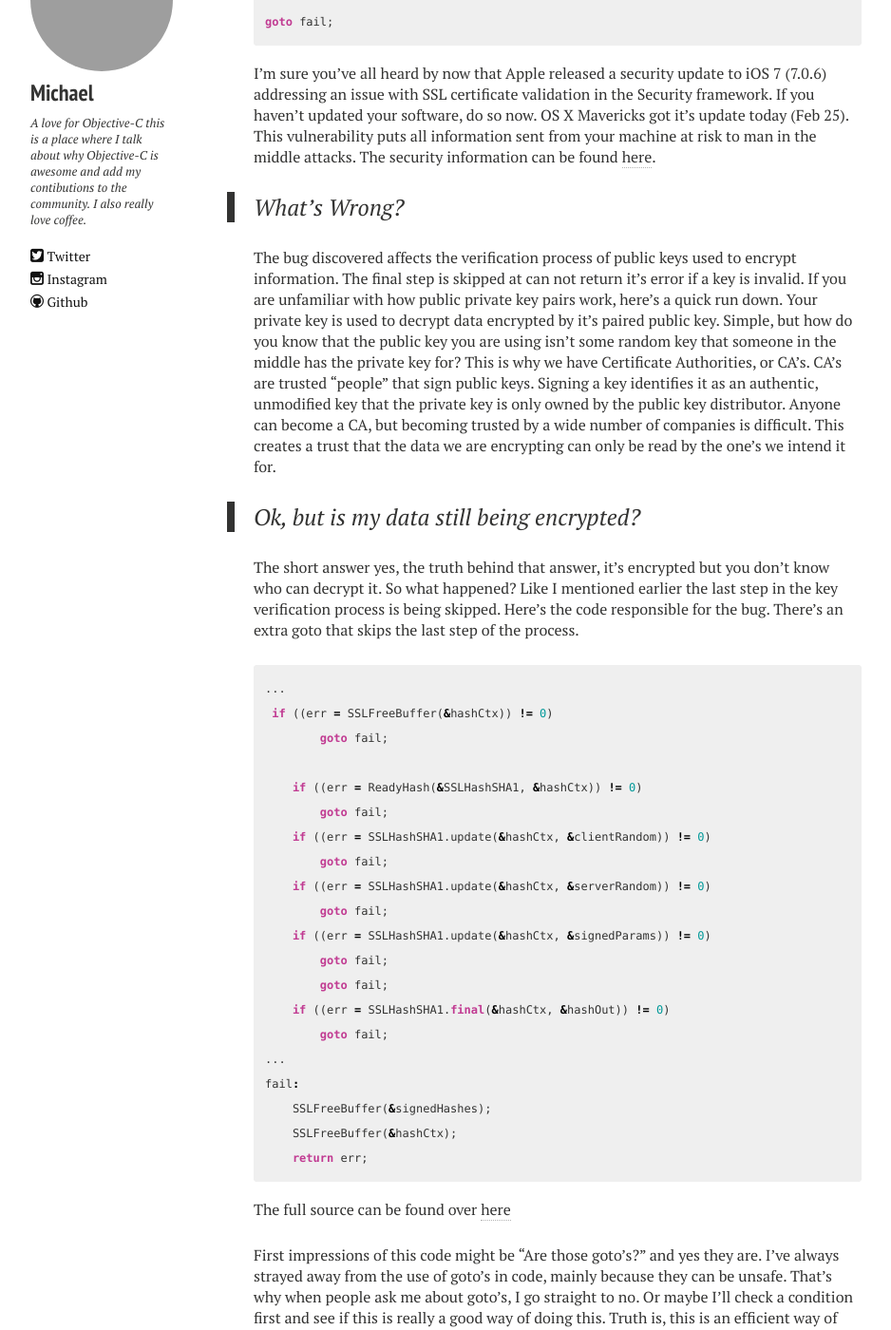
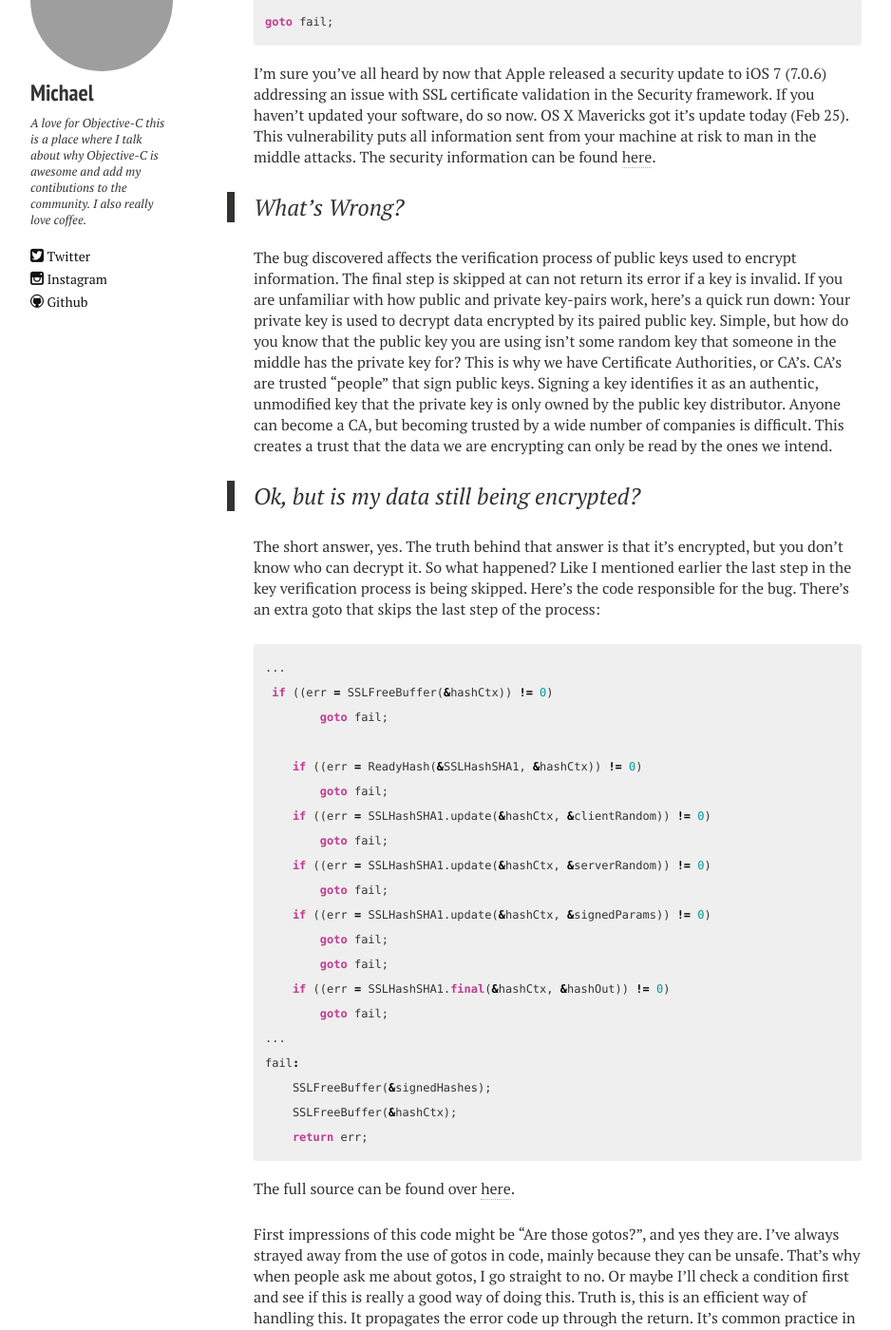
Before and after one commit to cdomingo/7imbrook.github.io, a Jekyll site: the page built from _posts/2014-02-22-Apple_SSL_Bug.md, in a window 1280 px wide and 1400 px high, scrolled down 472 px. Shown: the whole window at 95% size, without its empty margins (53-991 px from the left). Built offline with Jekyll 4.4.1, drawn with Linux system fonts in a browser that asks for light colours; nearby versions of some CDN libraries; Markdown is read by kramdown in place of the engine named in the settings; some of the changed text lies outside the part shown; grey boxes are pictures that could not be loaded.

Commit message:
Fix minor typos.

````diff
--- a/_posts/2014-02-22-Apple_SSL_Bug.md
+++ b/_posts/2014-02-22-Apple_SSL_Bug.md
@@ -17,11 +17,11 @@ I'm sure you've all heard by now that Apple released a security update to iOS 7
 
 > What's Wrong?
 
-The bug discovered affects the verification process of public keys used to encrypt information. The final step is skipped at can not return it’s error if a key is invalid. If you are unfamiliar with how public private key pairs work, here’s a quick run down. Your private key is used to decrypt data encrypted by it’s paired public key. Simple, but how do you know that the public key you are using isn’t some random key that someone in the middle has the private key for? This is why we have Certificate Authorities, or CA’s. CA’s are trusted “people” that sign public keys. Signing a key identifies it as an authentic, unmodified key that the private key is only owned by the public key distributor. Anyone can become a CA, but becoming trusted by a wide number of companies is difficult. This creates a trust that the data we are encrypting can only be read by the one’s we intend it for.
+The bug discovered affects the verification process of public keys used to encrypt information. The final step is skipped at can not return its error if a key is invalid. If you are unfamiliar with how public and private key-pairs work, here’s a quick run down: Your private key is used to decrypt data encrypted by its paired public key. Simple, but how do you know that the public key you are using isn’t some random key that someone in the middle has the private key for? This is why we have Certificate Authorities, or CA’s. CA’s are trusted “people” that sign public keys. Signing a key identifies it as an authentic, unmodified key that the private key is only owned by the public key distributor. Anyone can become a CA, but becoming trusted by a wide number of companies is difficult. This creates a trust that the data we are encrypting can only be read by the ones we intend.
 
 > Ok, but is my data still being encrypted?
 
-The short answer yes, the truth behind that answer, it’s encrypted but you don’t know who can decrypt it. So what happened? Like I mentioned earlier the last step in the key verification process is being skipped. Here’s the code responsible for the bug. There’s an extra goto that skips the last step of the process.
+The short answer, yes. The truth behind that answer is that it’s encrypted, but you don’t know who can decrypt it. So what happened? Like I mentioned earlier the last step in the key verification process is being skipped. Here’s the code responsible for the bug. There’s an extra goto that skips the last step of the process:
 
 ```cpp
 ...
@@ -45,9 +45,9 @@ fail:
     SSLFreeBuffer(&hashCtx);
     return err;
 ```
-The full source can be found over [here](http://opensource.apple.com/source/Security/Security-55471/libsecurity_ssl/lib/sslKeyExchange.c)
+The full source can be found over [here](http://opensource.apple.com/source/Security/Security-55471/libsecurity_ssl/lib/sslKeyExchange.c).
 
-First impressions of this code might be “Are those goto’s?” and yes they are. I’ve always strayed away from the use of goto’s in code, mainly because they can be unsafe. That’s why when people ask me about goto’s, I go straight to no. Or maybe I’ll check a condition first and see if this is really a good way of doing this. Truth is, this is an efficient way of handling this. It propagates the error code up through the return. It’s common practice in C to have functions return their error codes and almost every call is checked to make sure it didn’t error. For the simple case this can look like this.
+First impressions of this code might be “Are those gotos?”, and yes they are. I’ve always strayed away from the use of gotos in code, mainly because they can be unsafe. That’s why when people ask me about gotos, I go straight to no. Or maybe I’ll check a condition first and see if this is really a good way of doing this. Truth is, this is an efficient way of handling this. It propagates the error code up through the return. It’s common practice in C to have functions return their error codes and almost every call is checked to make sure it didn’t error. The simple case looks like this:
 
 ```cpp
 int err = 0;
@@ -56,7 +56,7 @@ if ((err = myFunction(params)) != 0) {
 }
 ```
 
-Ok so if the function returns an error we return that error, simple. Now look at this case.
+Ok so if the function returns an error we return that error, simple. Now look at this case:
 
 ```cpp
 MyStruct *obj = malloc(sizeof(MyStruct));
@@ -72,7 +72,7 @@ if ((err = opperationTwo(obj) != 0) {
 ...
 ```
 
-We still want to propagate the right error, but now we need to do some memory cleanup before we do so. This example is simple but you can see when this expands that it would be cumbersome to keep track of all the clean up. Thats where this goto pattern for errors comes in.
+We still want to propagate the right error, but now we need to do some memory cleanup before we do so. This example is simple but you can see when this expands that it would be cumbersome to keep track of all the clean up. Thats where this goto pattern for errors comes in:
 
 ```cpp
 int function(...) {
````
Also changed, not shown: other parts of _posts/2014-02-22-Apple_SSL_Bug.md (+2 -2 lines).
